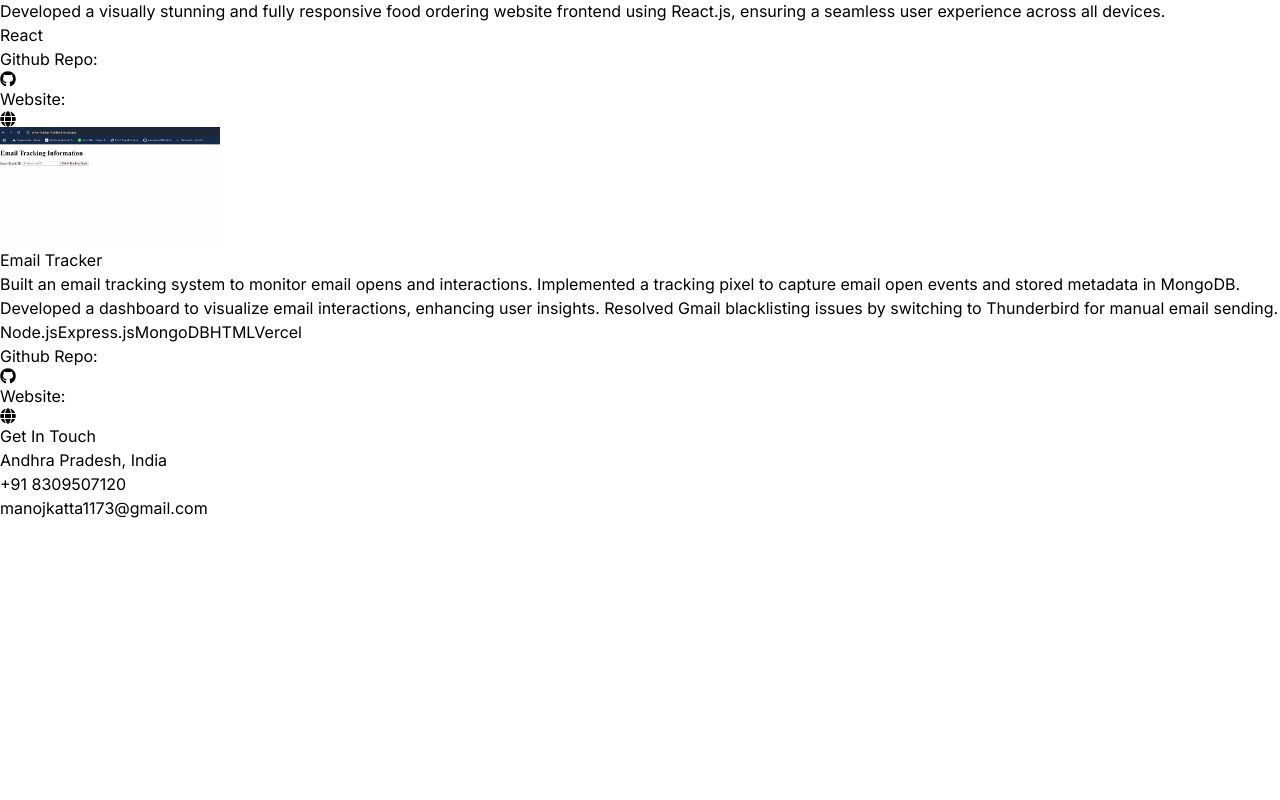
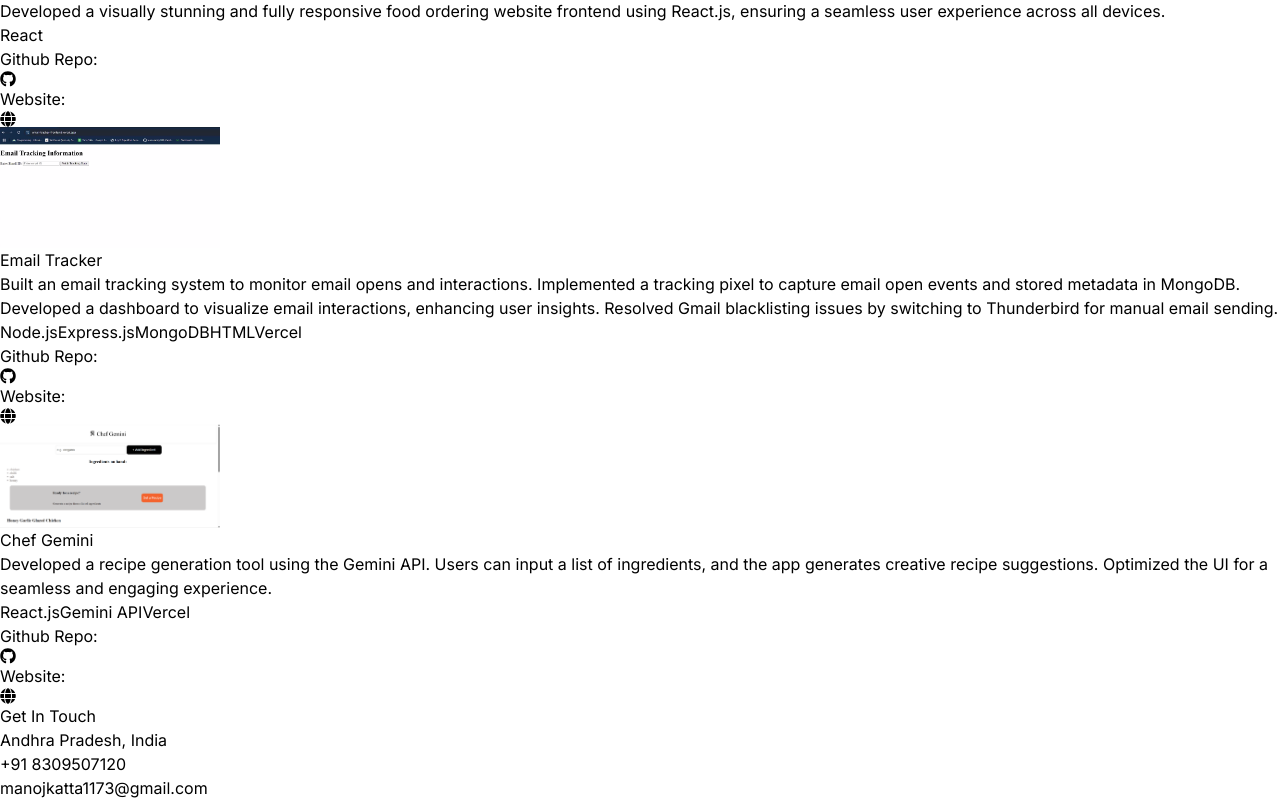
Before and after one commit to Manoj-Katta/Portfolio, a React (Vite) app: page / in a window 1280 px wide. Shown: the part 2611-3411 px from the top of the page. Before the commit the page ends 3131 px from the top, so only its background shows below. Built offline with nearby package versions, Linux system fonts and the light colour scheme.

Commit message:
updated project

```diff
--- a/src/constants/index.js
+++ b/src/constants/index.js
@@ -1,8 +1,9 @@
 import project1 from "../assets/projects/Ascend.png";
 import project2 from "../assets/projects/chatTime.png";
-import C2PA_Tool from "../assets/projects/C2PA_Tool.png"
-import food_restaurant from '../assets/projects/Food-Restaurant.png'
-import Email_Track from '../assets/projects/Email_Track.png'
+import C2PA_Tool from "../assets/projects/C2PA_Tool.png";
+import food_restaurant from "../assets/projects/Food-Restaurant.png";
+import Email_Track from "../assets/projects/Email_Track.png";
+import Chef_Gemini from "../assets/projects/chef_gemini.png";
 
 export const HERO_CONTENT = `A passionate Computer Science student at IIT Jammu with a strong foundation in full stack development and a keen interest in artificial intelligence and machine learning. With hands-on experience in developing and managing web applications, I strive to leverage my skills to solve real-world problems and create impactful solutions.`;
 
@@ -45,7 +46,7 @@
       "Express.Js",
       "Tensor Flow",
     ],
-    github: "https://github.com/Manoj-Katta/Ascend"
+    github: "https://github.com/Manoj-Katta/Ascend",
   },
   {
     title: "Chat Time",
@@ -53,40 +54,43 @@
     description:
       "Developed a Chat Application using the MERN stack. Implemented one-on-one and group chat functionalities using WebSockets and incorporated an AI-assisted chatbot to enhance user experience.",
     technologies: ["React", "Node.js", "MongoDB", "Express.js", "Socket.io"],
-    github:"https://github.com/Manoj-Katta/Chat_time"
+    github: "https://github.com/Manoj-Katta/Chat_time",
   },
   {
     title: "My_C2PA_TOOL",
     image: C2PA_Tool,
     description:
       "Created an innovative tool using the C2PA Node.js SDK and React JS to add and verify provenance manifests, strengthening digital content security. Implemented a solution to ensure the authenticity and integrity of images, effectively countering deepfake threats. Demonstrated advanced skills in Node.js and React JS by developing a custom content provenance tool aligned with the C2PA standard. Utilized a framework supported by Adobe, Microsoft, Intel, ARM, BBC, and Truepic, showcasing a commitment to combating misinformation and enhancing digital authenticity.",
-    technologies: ["React", "Node.js", "Express.js", "C2PA" ],
-    github: "https://github.com/Manoj-Katta/My_C2PA_Tool"
+    technologies: ["React", "Node.js", "Express.js", "C2PA"],
+    github: "https://github.com/Manoj-Katta/My_C2PA_Tool",
   },
   {
     title: "Food-Restaurant-Frontend",
-      image:food_restaurant,
-      description: "Developed a visually stunning and fully responsive food ordering website frontend using React.js, ensuring a seamless user experience across all devices.",
+    image: food_restaurant,
+    description:
+      "Developed a visually stunning and fully responsive food ordering website frontend using React.js, ensuring a seamless user experience across all devices.",
     technologies: ["React"],
-      github:"https://github.com/Manoj-Katta/restaurant",
-      website:"https://food-restaurant-frontend.netlify.app/"
+    github: "https://github.com/Manoj-Katta/restaurant",
+    website: "https://food-restaurant-frontend.netlify.app/",
   },
   {
     title: "Email Tracker",
     image: Email_Track,
     description:
       "Built an email tracking system to monitor email opens and interactions. Implemented a tracking pixel to capture email open events and stored metadata in MongoDB. Developed a dashboard to visualize email interactions, enhancing user insights. Resolved Gmail blacklisting issues by switching to Thunderbird for manual email sending.",
-      technologies: [
-        "Node.js",
-        "Express.js",
-        "MongoDB",
-        "HTML",
-        "Vercel"
-      ],
+    technologies: ["Node.js", "Express.js", "MongoDB", "HTML", "Vercel"],
     github: "https://github.com/Manoj-Katta/email-tracker",
-      website: "https://email-tracker-frontend.vercel.app/"
-  }
-
+    website: "https://email-tracker-frontend.vercel.app/",
+  },
+  {
+    title: "Chef Gemini",
+    image: Chef_Gemini,
+    description:
+      "Developed a recipe generation tool using the Gemini API. Users can input a list of ingredients, and the app generates creative recipe suggestions. Optimized the UI for a seamless and engaging experience.",
+    technologies: ["React.js", "Gemini API", "Vercel"],
+    github: "https://github.com/Manoj-Katta/chef_gemini",
+    website: "https://chef-gemini-ten.vercel.app/",
+  },
 ];
 
 export const SKILLS = {
```
Also changed, not shown: src/assets/projects/chef_gemini.png (added). Lines whose indentation alone changed are shown as unchanged.
